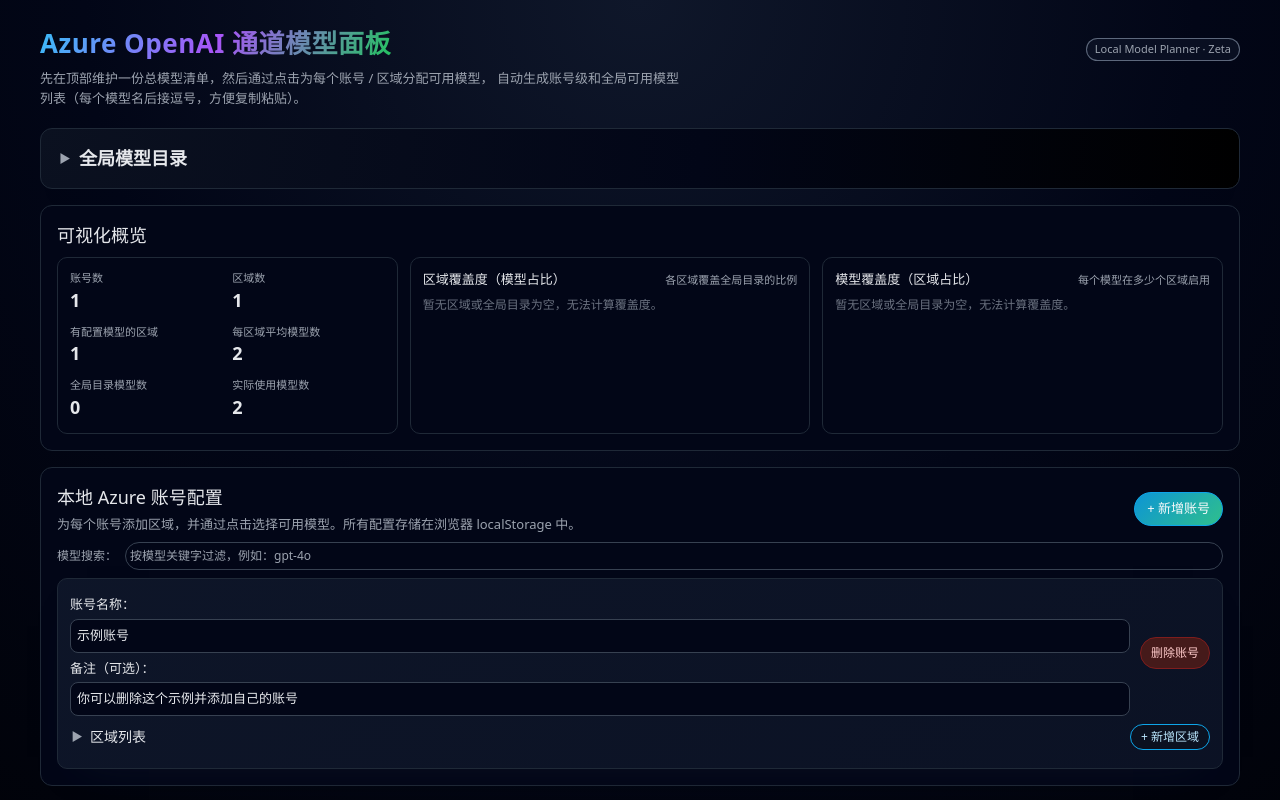
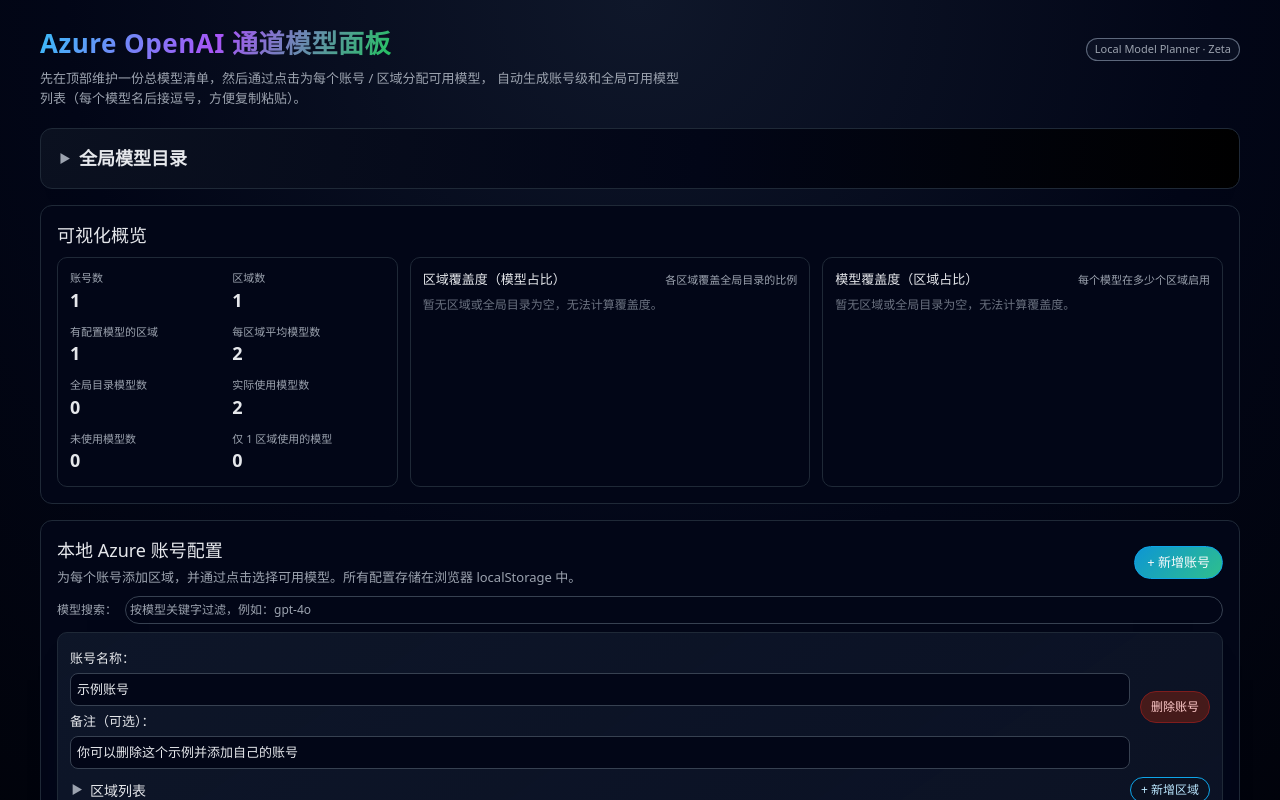
Before and after one commit to Zeta-ZhaoLi/ai-foundry-manager, a React (Vite) app: page / in a window 1280 px wide. Shown: the top 800 px of the page. Built offline with nearby package versions, Linux system fonts and the light colour scheme.

Commit message:
feat(ui): collapse per-region model lists and enhance dashboard stats

```diff
--- a/src/components/AzureModelsDashboard.tsx
+++ b/src/components/AzureModelsDashboard.tsx
@@ -142,6 +142,16 @@
       })
       .sort((a, b) => b.pct - a.pct);
   }, [allRegions, masterModels, totalRegions]);
+
+  const unusedModelsCount = useMemo(
+    () => (totalMasterModels > 0 ? totalMasterModels - totalUsedModels : 0),
+    [totalMasterModels, totalUsedModels],
+  );
+
+  const singleRegionModelsCount = useMemo(() => {
+    if (modelCoverage.length === 0) return 0;
+    return modelCoverage.filter((m) => m.count === 1).length;
+  }, [modelCoverage]);
 
   const toggleSeriesCollapse = (series: string) => {
     setCollapsedSeries((prev) => ({
@@ -426,6 +436,22 @@
                 </div>
                 <div style={{ fontSize: 18, fontWeight: 600 }}>
                   {totalUsedModels}
+                </div>
+              </div>
+              <div>
+                <div style={{ fontSize: 11, color: '#9ca3af' }}>
+                  未使用模型数
+                </div>
+                <div style={{ fontSize: 18, fontWeight: 600 }}>
+                  {unusedModelsCount}
+                </div>
+              </div>
+              <div>
+                <div style={{ fontSize: 11, color: '#9ca3af' }}>
+                  仅 1 区域使用的模型
+                </div>
+                <div style={{ fontSize: 18, fontWeight: 600 }}>
+                  {singleRegionModelsCount}
                 </div>
               </div>
             </div>
```
